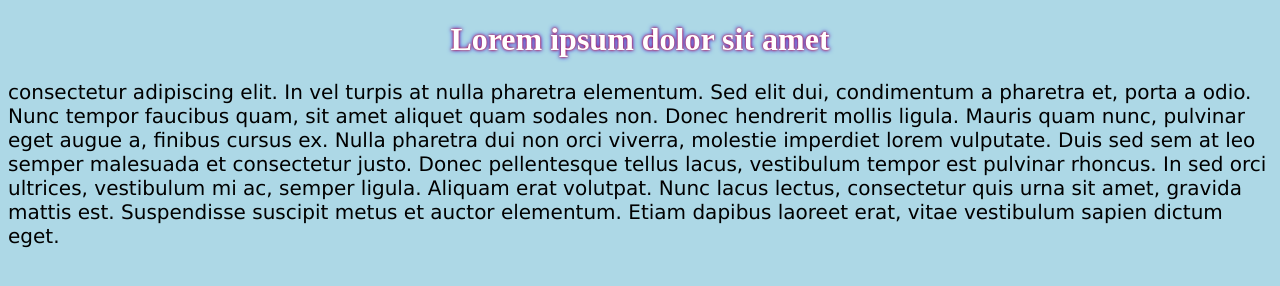
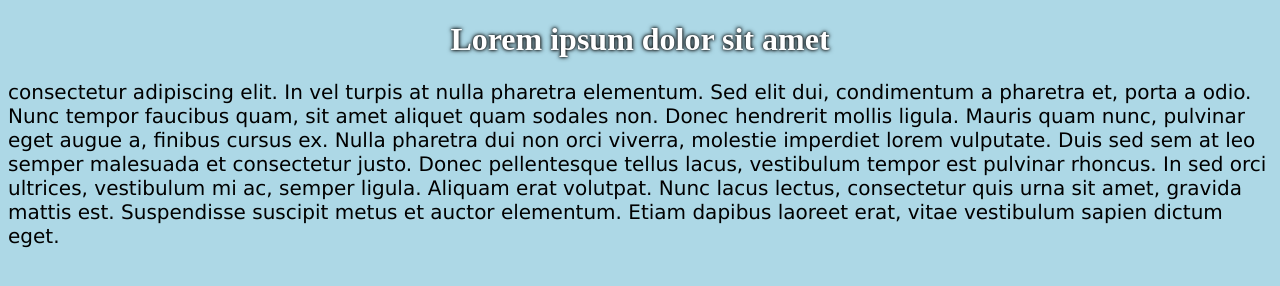
Before and after one commit to TomekB2/pwi, a plain HTML site: page index.html in a window 1280 px wide. Drawn offline with Linux system fonts and the light colour scheme.

Commit message:
Update style.css

```diff
--- a/style.css
+++ b/style.css
@@ -4,7 +4,7 @@ body {
 
 h1 {
   color: white;
-  text-shadow: 0 0 3px #FF0000, 0 0 5px #0000FF;
+  text-shadow: 0 0 3px black, 0 0 5px black;
   text-align: center;
 }
 
```
